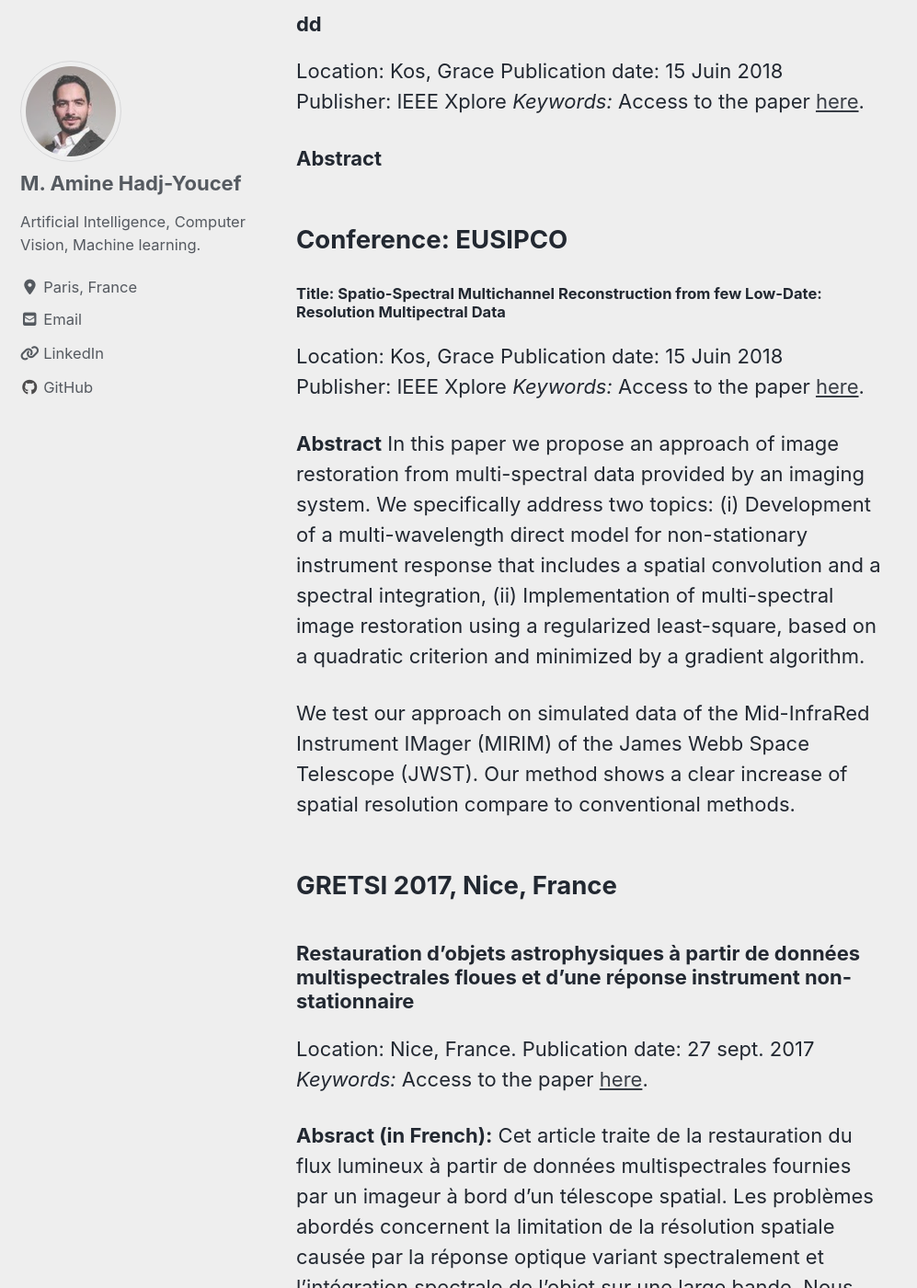
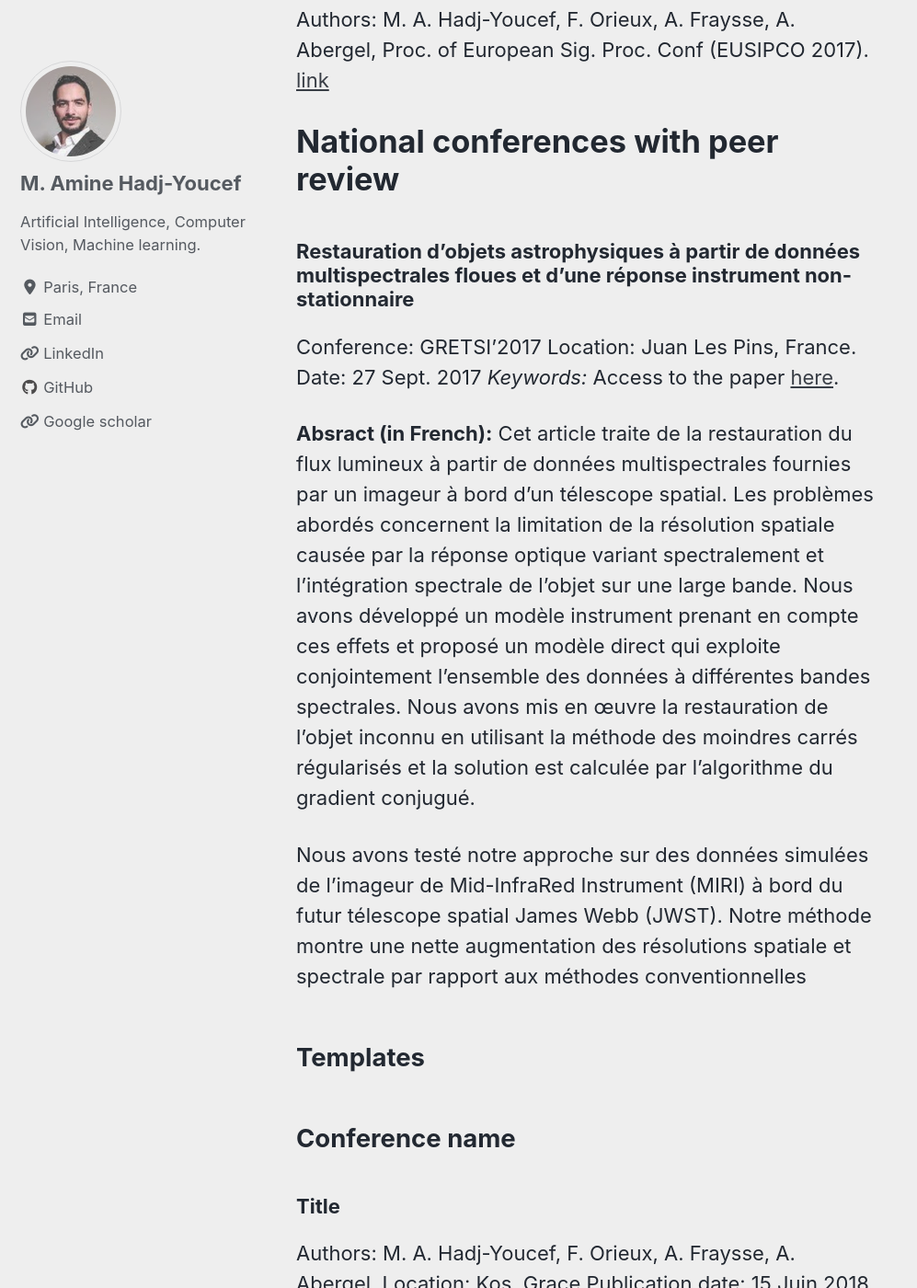
Before and after one commit to amineHY/amine-hadjyoucef.github.io, a Jekyll site: the page built from _pages/publications.md, in a window 1280 px wide and 1400 px high, scrolled down 1206 px. Shown: the whole window at 92% size, without its empty margins (0-997 px from the left). Built offline with Jekyll 4.4.1, drawn with Linux system fonts in a browser that asks for light colours; cached includes are drawn as plain includes; nearby versions of some CDN libraries; some of the changed text lies outside the part shown.

Commit message:
update fontpage

```diff
--- a/_config.yml
+++ b/_config.yml
@@ -121,17 +121,21 @@
       icon: "fas fa-fw fa-link"
       url: "https://www.linkedin.com/in/aminehy/"
 
-    - label: "Twitter"
-      icon: "fab fa-fw fa-twitter-square"
-      # url: "https://twitter.com/"
-
-    - label: "Facebook"
-      icon: "fab fa-fw fa-facebook-square"
-      # url: "https://facebook.com/"
+    # - label: "Twitter"
+    #   icon: "fab fa-fw fa-twitter-square"
+    #   # url: "https://twitter.com/"
+    #
+    # - label: "Facebook"
+    #   icon: "fab fa-fw fa-facebook-square"
+    #   # url: "https://facebook.com/"
 
     - label: "GitHub"
       icon: "fab fa-fw fa-github"
       url: "https://github.com/aminehy"
+
+    - label: "Google scholar"
+      icon: "fas fa-fw fa-link"
+      url: https://scholar.google.com/citations?user=NXUvxIMAAAAJ&hl=en
 
 # Site Footer
 footer:
@@ -149,7 +153,9 @@
       icon: "fab fa-fw fa-gitlab"
       url: "https://gitlab.com/aminehy"
 
-
+    - label: "Google scholar"
+      icon: "fas fa-fw fa-link"
+      url: https://scholar.google.com/citations?user=NXUvxIMAAAAJ&hl=en
 
 # Reading Files
 include:
--- a/_pages/publications.md
+++ b/_pages/publications.md
@@ -9,18 +9,65 @@
   image: assets/images/banner_publications.jpg
 ---
 
+# International journals with peer review
+### Convolution kernels for multi-wavelength imaging,
+Authors: A. Boucaud, M. Bocchio, A. Abergel, F. Orieux, H. Dole, M. A. Hadj-Youcef,
+Journal: Astronomy & Astrophysics (A&A)
+Year: 2016.
 
 
-# International Conferences
 
-# Templates
+# International conferences with peer review
+
+### Restoration from Multispectral Blurred Data with Non-Stationary Instrument Response
+
+Authors: M. A. Hadj-Youcef, F. Orieux, A. Fraysse, A. Abergel,
+Proc. of European Sig. Proc. Conf (EUSIPCO 2017).
+[link](https://ieeexplore.ieee.org/document/8081258)
+
+
+
+
+# National conferences with peer review
+
+### Restauration d’objets astrophysiques à partir de données multispectrales floues et d’une réponse instrument non-stationnaire
+Conference: GRETSI'2017
+Location: Juan Les Pins, France.
+Date: 27 Sept. 2017
+*Keywords:*
+Access to the paper [here](https://hal-polytechnique.archives-ouvertes.fr/SUP_LSS/hal-01596257v1).
+
+**Absract (in French):**
+  Cet article traite de la restauration du flux lumineux à partir de données multispectrales fournies par un imageur à bord d’un télescope spatial. Les problèmes abordés concernent la limitation de la résolution spatiale causée par la réponse optique variant spectralement et l’intégration spectrale de l’objet sur une large bande. Nous avons développé un modèle instrument prenant en compte ces effets et proposé un modèle direct qui exploite conjointement l’ensemble des données à différentes bandes spectrales. Nous avons mis en œuvre la restauration de l’objet inconnu en utilisant la méthode des moindres carrés régularisés et la solution est calculée par l’algorithme du gradient conjugué.
+
+  Nous avons testé notre approche sur des données simulées de l’imageur de Mid-InfraRed Instrument (MIRI) à bord du futur télescope spatial James Webb (JWST). Notre méthode montre une nette augmentation des résolutions spatiale et spectrale par rapport aux méthodes conventionnelles
+
+
+
+
+
+
+
+
+
+
+
+
+
+## Templates
 ## Conference name
 ### Title
+Authors: M. A. Hadj-Youcef, F. Orieux, A. Fraysse, A. Abergel,
 Location: Kos, Grace
 Publication date: 15 Juin 2018
 Publisher: IEEE Xplore
 *Keywords:* ...
 Access to the paper [here](...).
+
+
+
+
+
 
 
 
@@ -54,17 +101,6 @@
 
   We test our approach on simulated data of the Mid-InfraRed Instrument IMager (MIRIM) of the James Webb Space Telescope (JWST). Our method shows a clear increase of spatial resolution compare to conventional methods.
 
-## GRETSI 2017, Nice, France
-### Restauration d’objets astrophysiques à partir de données multispectrales floues et d’une réponse instrument non-stationnaire
-Location: Nice, France.
-Publication date: 27 sept. 2017
-*Keywords:*
-Access to the paper [here](https://hal-polytechnique.archives-ouvertes.fr/SUP_LSS/hal-01596257v1).
-
-**Absract (in French):**
-  Cet article traite de la restauration du flux lumineux à partir de données multispectrales fournies par un imageur à bord d’un télescope spatial. Les problèmes abordés concernent la limitation de la résolution spatiale causée par la réponse optique variant spectralement et l’intégration spectrale de l’objet sur une large bande. Nous avons développé un modèle instrument prenant en compte ces effets et proposé un modèle direct qui exploite conjointement l’ensemble des données à différentes bandes spectrales. Nous avons mis en œuvre la restauration de l’objet inconnu en utilisant la méthode des moindres carrés régularisés et la solution est calculée par l’algorithme du gradient conjugué.
-
-  Nous avons testé notre approche sur des données simulées de l’imageur de Mid-InfraRed Instrument (MIRI) à bord du futur télescope spatial James Webb (JWST). Notre méthode montre une nette augmentation des résolutions spatiale et spectrale par rapport aux méthodes conventionnelles
 
 # seminars
 
```
Also changed, not shown: _pages/about.md (+17 -2 lines), _pages/projects.md (+3 -4 lines), _posts/_2014-09-12-third-post.md (renamed from _posts/2014-09-12-third-post.md, +2 -1 lines), _posts/_2013-09-12-second-post.md (renamed from _posts/2013-09-12-second-post.md), _posts/_2015-09-12-fourth-post.md (renamed from _posts/2015-09-12-fourth-post.md), assets/images/nature_2.jpg (added).
